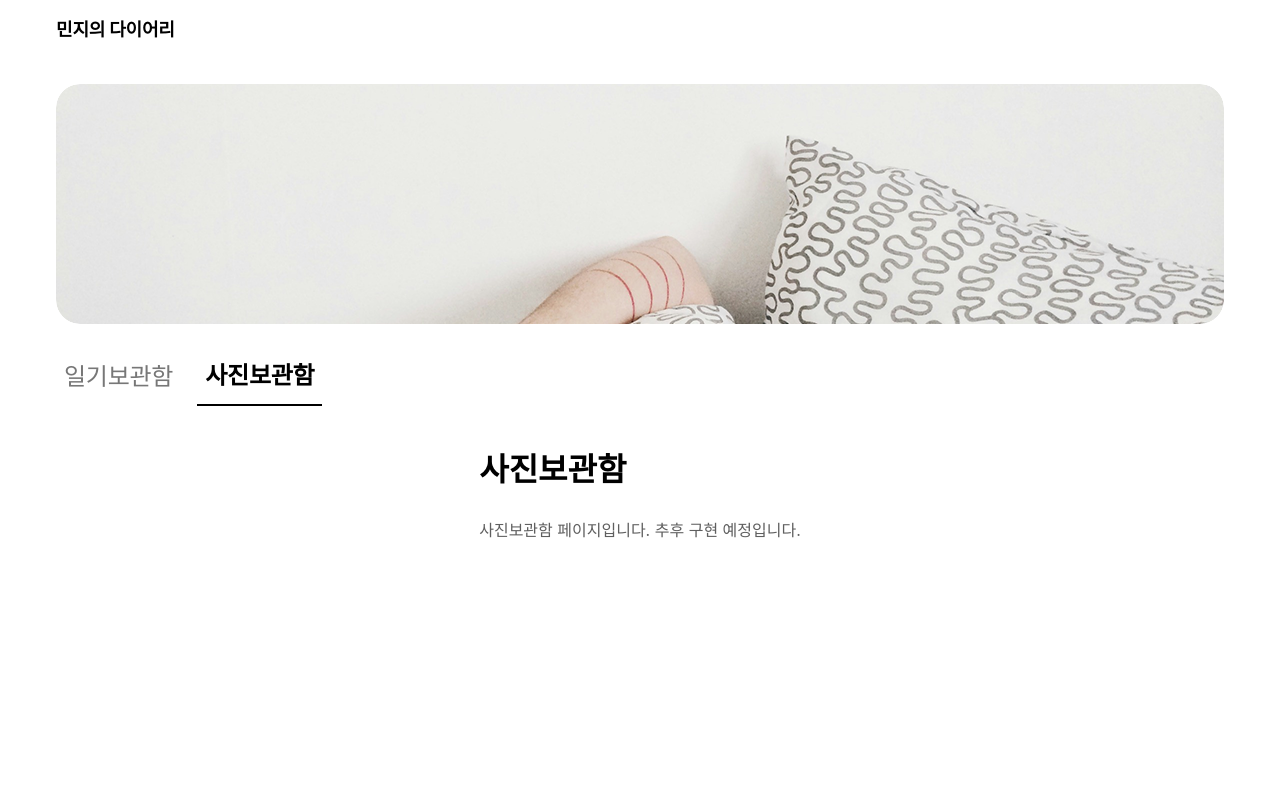
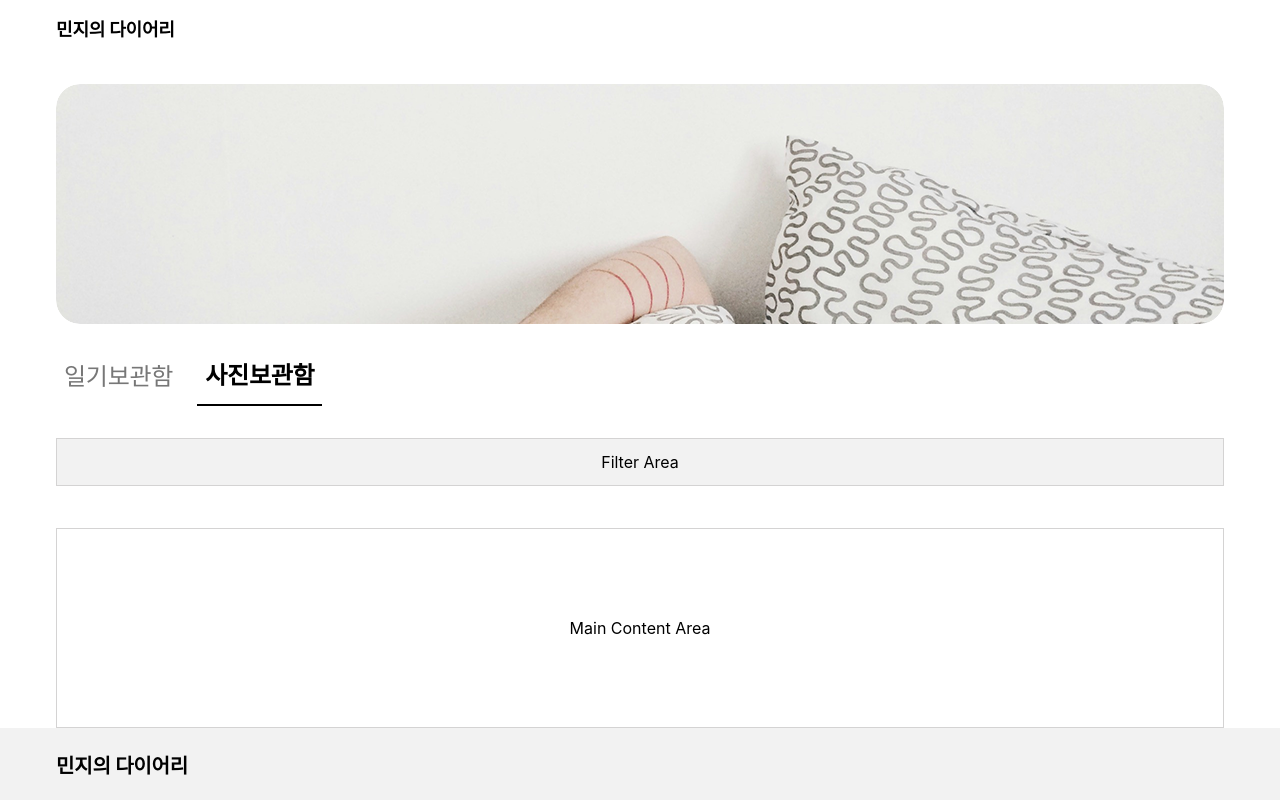
Before and after one commit to szeunkk/mind-diary, a Next.js app: page /pictures in a window 1280 px wide. Shown: the top 800 px of the page. Built offline with nearby package versions, Linux system fonts and the light colour scheme.

Commit message:
feat: pictures 컴포넌트 와이어프레임 구현

```diff
--- a/src/app/pictures/page.tsx
+++ b/src/app/pictures/page.tsx
@@ -1,41 +1,5 @@
-import React from "react";
+import Pictures from "@/components/pictures";
 
-/**
- * 사진보관함 페이지
- * 사용자의 사진을 보관하고 관리하는 페이지입니다.
- */
-const PicturesPage: React.FC = () => {
-  return (
-    <div
-      style={{
-        padding: "40px 20px",
-        maxWidth: "1168px",
-        margin: "0 auto",
-        minHeight: "400px",
-      }}
-      data-testid="pictures-page"
-    >
-      <h1
-        style={{
-          fontSize: "32px",
-          fontWeight: "700",
-          marginBottom: "24px",
-          color: "var(--color-gray-black)",
-        }}
-      >
-        사진보관함
-      </h1>
-      <p
-        style={{
-          fontSize: "16px",
-          color: "var(--color-gray-70)",
-          lineHeight: "1.6",
-        }}
-      >
-        사진보관함 페이지입니다. 추후 구현 예정입니다.
-      </p>
-    </div>
-  );
-};
-
-export default PicturesPage;
+export default function PicturesPage() {
+  return <Pictures />;
+}
--- /dev/null
+++ b/src/components/pictures/index.tsx
@@ -0,0 +1,16 @@
+import styles from "./styles.module.css";
+
+export default function Pictures() {
+  return (
+    <div className={styles.container}>
+      <div className={styles.gap1}></div>
+      <div className={styles.filter}>
+        <span>Filter Area</span>
+      </div>
+      <div className={styles.gap2}></div>
+      <div className={styles.main}>
+        <span>Main Content Area</span>
+      </div>
+    </div>
+  );
+}
--- /dev/null
+++ b/src/components/pictures/styles.module.css
@@ -0,0 +1,36 @@
+.container {
+  display: flex;
+  flex-direction: column;
+  width: 1168px;
+  margin: 0 auto;
+}
+
+.gap1 {
+  width: 1168px;
+  height: 32px;
+}
+
+.filter {
+  width: 1168px;
+  height: 48px;
+  background-color: var(--color-surface-variant);
+  border: 1px solid var(--color-border);
+  display: flex;
+  align-items: center;
+  justify-content: center;
+}
+
+.gap2 {
+  width: 1168px;
+  height: 42px;
+}
+
+.main {
+  width: 1168px;
+  min-height: 200px;
+  background-color: var(--color-surface);
+  border: 1px solid var(--color-border);
+  display: flex;
+  align-items: center;
+  justify-content: center;
+}
```
Also changed, not shown: src/components/pictures/prompts/prompt.101.wireframe.txt (added).
